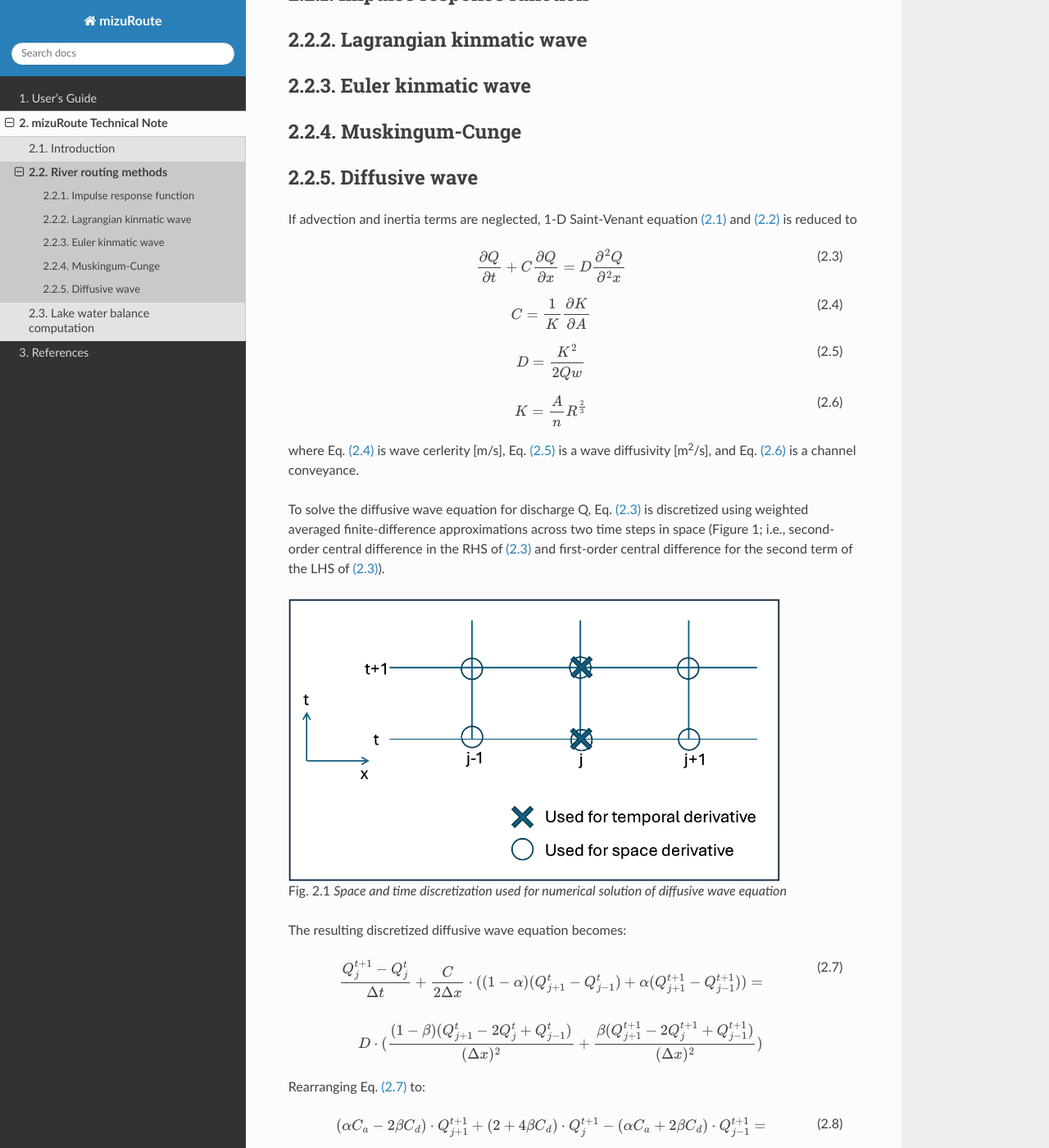
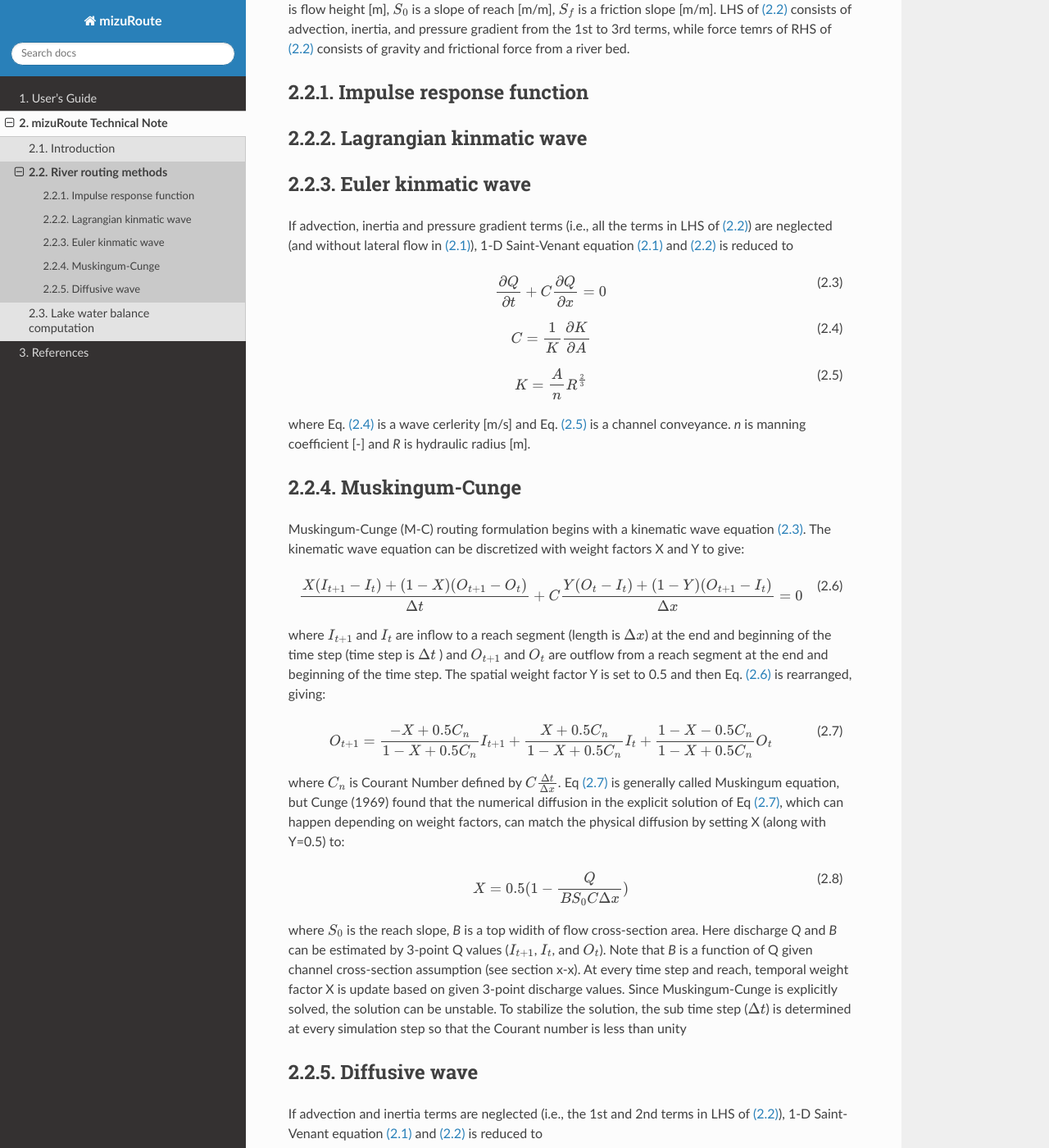
Before and after one commit to ESCOMP/mizuRoute, a Sphinx documentation site: the page built from docs/source/tech_note/reach_routing.rst, in a window 1280 px wide and 1400 px high, scrolled down 492 px. Shown: the whole window at 82% size. Built offline with Sphinx 7.4.7 and the Read the Docs theme 3.1.0, drawn with Linux system fonts in a browser that asks for light colours; some of the changed text lies outside the part shown.

Commit message:
Added MC routing and KW routing (still imcomplete), and updated DW and the S-V equation descriptions

```diff
--- a/docs/source/tech_note/reach_routing.rst
+++ b/docs/source/tech_note/reach_routing.rst
@@ -16,6 +16,12 @@ A fundamental equations for river reach routing start with Saint-Venant equation
 
    \frac{\partial Q }{\partial t} + \frac{\partial }{\partial x}(\frac{Q^{2}}{A}) + gA\frac{\partial h }{\partial x} = gA(S_{0}-S_{f})
 
+where *Q* is a discharge [m\ :sup:`3`\/s] at time t and a point of reach x,
+*A* is a flow cross-sectional area [m\ :sup:`2`],
+*h* is flow height [m],
+:math:`S_{0}` is a slope of reach [m/m],
+:math:`S_{f}` is a friction slope [m/m].
+LHS of :eq:`0.2` consists of advection, inertia, and pressure gradient from the 1st to 3rd terms, while force temrs of RHS of :eq:`0.2` consists of gravity and frictional force from a river bed.
 
 .. _Impulse_response_function:
 
@@ -37,12 +43,60 @@ Euler kinmatic wave
 --------------------------
 
 
+If advection, inertia and pressure gradient terms (i.e., all the terms in LHS of :eq:`0.2`) are neglected (and without lateral flow in :eq:`0.1`), 1-D Saint-Venant equation :eq:`0.1` and :eq:`0.2` is reduced to
+
+.. math::
+   :label: 3.1
+
+   \frac{\partial Q }{\partial t} + C\frac{\partial Q}{\partial x} = 0
+
+.. math::
+   :label: 3.2
+
+   C = \frac{1}{K}\frac{\partial K}{\partial A}
+
+.. math::
+   :label: 3.3
+
+   K = \frac{A}{n}R^{\frac{2}{3}}
+
+where Eq. :eq:`3.2` is a wave cerlerity [m/s] and Eq. :eq:`3.3` is a channel conveyance. *n* is manning coefficient [-] and *R* is hydraulic radius [m].
+
 
 .. _Muskingum-Cunge:
 
 Muskingum-Cunge
 --------------------------
 
+
+Muskingum-Cunge (M-C) routing formulation begins with a kinematic wave equation :eq:`3.1`.
+The kinematic wave equation can be discretized with weight factors X and Y to give:
+
+.. math::
+   :label: 4.1
+
+   \frac{X(I_{t+1}-I_{t})+(1-X)(O_{t+1}-O_{t})}{\Delta t} + C \frac{Y(O_{t}-I_{t})+(1-Y)(O_{t+1}-I_{t})}{\Delta x}=0
+
+where :math:`I_{t+1}` and :math:`I_{t}` are inflow to a reach segment (length is :math:`\Delta x`) at the end and beginning of the time step (time step is :math:`\Delta t` ) and :math:`O_{t+1}` and :math:`O_{t}` are outflow from a reach segment at the end and beginning of the time step.
+The spatial weight factor Y is set to 0.5 and then Eq. :eq:`4.1` is rearranged, giving:
+
+.. math::
+   :label: 4.2
+
+   O_{t+1} = \frac{-X+0.5 C_{n}}{1-X+0.5 C_{n}} I_{t+1} + \frac{X+0.5 C_{n}}{1-X+0.5 C_{n}} I_{t} + \frac{1-X-0.5 C_{n}}{1-X+0.5 C_{n}} O_{t}
+
+where :math:`C_{n}` is Courant Number defined by :math:`C \frac{\Delta t}{\Delta x}`. Eq :eq:`4.2` is generally called Muskingum equation,
+but Cunge (1969) found that the numerical diffusion in the explicit solution of Eq :eq:`4.2`, which can happen depending on weight factors, can match the physical diffusion by setting X (along with Y=0.5) to:
+
+.. math::
+   :label: 4.3
+
+   X=0.5(1-\frac{Q}{BS_{0} C\Delta x})
+
+where :math:`S_{0}` is the reach slope, *B* is a top widith of flow cross-section area. Here discharge *Q* and *B* can be estimated by 3-point Q values (:math:`I_{t+1}`, :math:`I_{t}`, and :math:`O_{t}`).
+Note that *B* is a function of Q given channel cross-section assumption (see section x-x).
+At every time step and reach, temporal weight factor X is update based on given 3-point discharge values. Since Muskingum-Cunge is explicitly solved, the solution can be unstable.
+To stabilize the solution, the sub time step (:math:`\Delta t`) is determined at every simulation step so that the Courant number is less than unity
 
 
 .. _Diffusive_wave:
@@ -51,7 +105,7 @@ Diffusive wave
 --------------------------
 
 
-If advection and inertia terms are neglected,  1-D Saint-Venant equation :eq:`0.1` and :eq:`0.2` is reduced to
+If advection and inertia terms are neglected (i.e., the 1st and 2nd terms in LHS of :eq:`0.2`), 1-D Saint-Venant equation :eq:`0.1` and :eq:`0.2` is reduced to
 
 .. math::
    :label: 5.1
@@ -61,19 +115,9 @@ If advection and inertia terms are neglected,  1-D Saint-Venant equation :eq:`0.
 .. math::
    :label: 5.2
 
-   C = \frac{1}{K}\frac{\partial K}{\partial A}
+   D = \frac{K^2}{2QB}
 
-.. math::
-   :label: 5.3
-
-   D = \frac{K^2}{2Qw}
-
-.. math::
-   :label: 5.4
-
-   K = \frac{A}{n}R^{\frac{2}{3}}
-
-where Eq. :eq:`5.2` is wave cerlerity [m/s], Eq. :eq:`5.3` is a wave diffusivity [m\ :sup:`2`\/s], and Eq. :eq:`5.4` is a channel conveyance.
+where *C* is a wave celerity [m/s] (Eq. :eq:`3.2` ) and *K* is a channel conveyance (Eq. :eq: `3.3` ). Eq. :eq:`5.2` is a diffusivity [m\ :sup:`2`\/s], and *B* is a top width of flow cross-sectional area [m].
 
 To solve the diffusive wave equation for discharge Q, Eq. :eq:`5.1` is discretized using weighted averaged finite-difference approximations across two time steps in space
 (Figure 1; i.e., second-order central difference in the RHS of :eq:`5.1` and first-order central difference for the second term of the LHS of :eq:`5.1`).
```
